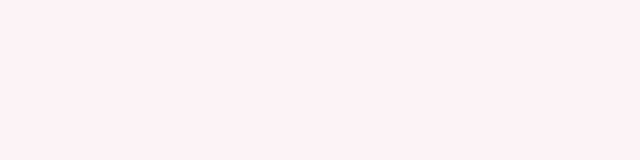
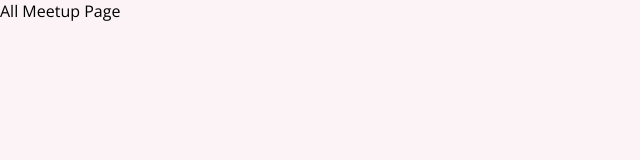
Before and after one commit to GuillerminaLorenzo/react-course, a React (Create React App) app: page / in a window 1280 px wide. Shown: the top 160 px of the page, without its empty margins (0-640 px from the left). Built offline with nearby package versions, Linux system fonts and the light colour scheme.

Commit message:
Adding Routing

```diff
--- a/src/App.js
+++ b/src/App.js
@@ -1,5 +1,19 @@
+import { Routes, Route } from "react-router-dom";
+
+import AllMeetupsPage from "./pages/AllMeetups";
+import NewMeetupPage from "./pages/NewMeetup";
+import FavouritesPage from "./pages/Favourites";
+
 function App() {
-  return <div></div>;
+  return (
+    <div>
+      <Routes>
+        <Route path="/" element={<AllMeetupsPage />} />
+        <Route path="/new-meetup" element={<NewMeetupPage />} />
+        <Route path="/favourites" element={<FavouritesPage />} />
+      </Routes>
+    </div>
+  );
 }
 
 export default App;
--- a/src/index.js
+++ b/src/index.js
@@ -1,8 +1,13 @@
-import React from 'react';
-import ReactDOM from 'react-dom/client';
-import './index.css';
-import App from './App';
+import React from "react";
+import ReactDOM from "react-dom/client";
+import { BrowserRouter } from "react-router-dom";
 
+import "./index.css";
+import App from "./App";
 
-const root = ReactDOM.createRoot(document.getElementById('root'));
-root.render(<App />);
+const root = ReactDOM.createRoot(document.getElementById("root"));
+root.render(
+  <BrowserRouter>
+    <App />
+  </BrowserRouter>
+);
```
